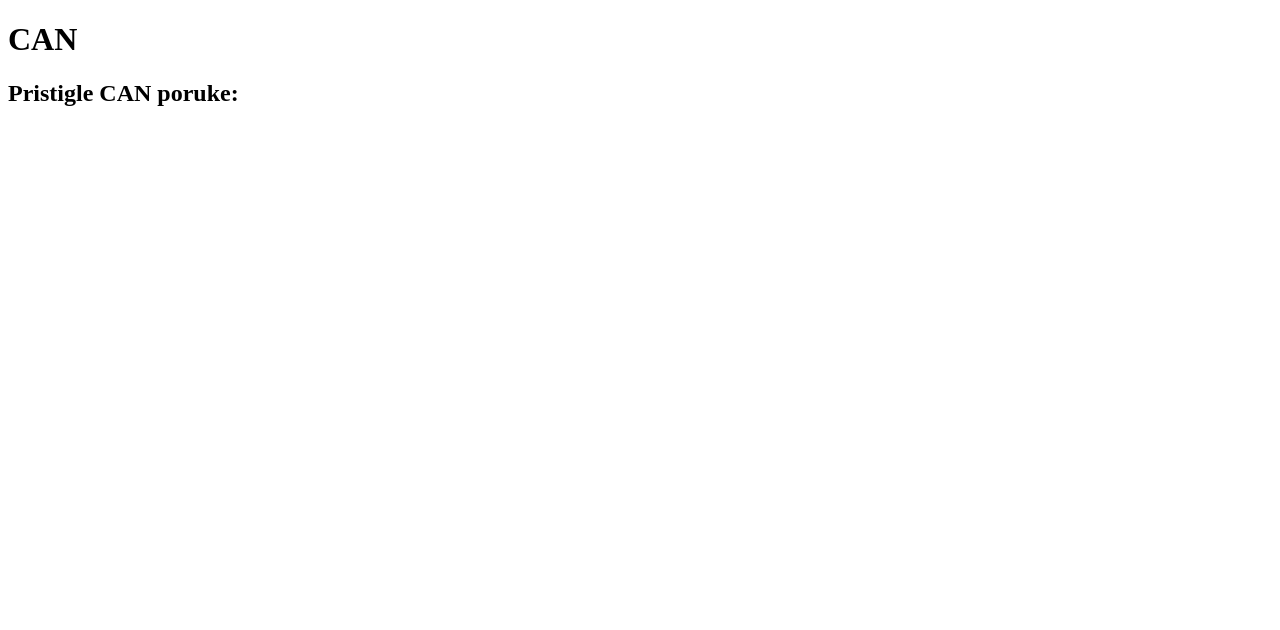
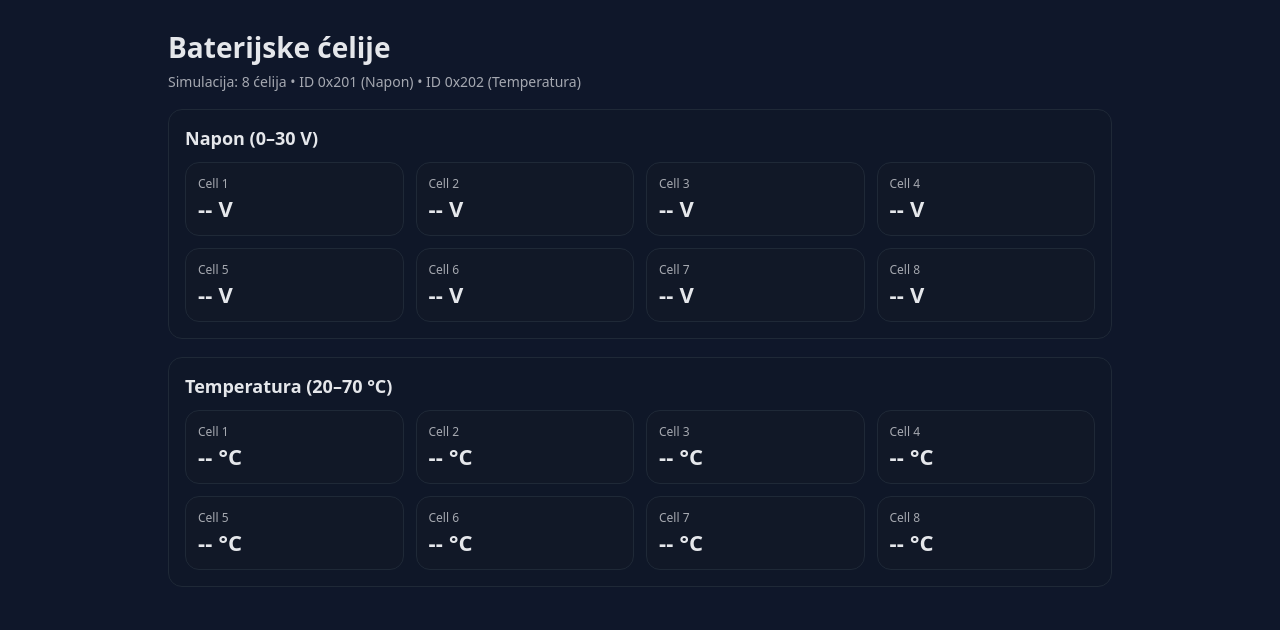
Before and after one commit to ak110701/fesb-telemetrija, an Electron app: page index.html in a window 1280 px wide. Drawn offline with Linux system fonts and the light colour scheme; no server answers.

Commit message:
Tjedan 3: CAN prikaz napona i temperature baterijskih ćelija

```diff
--- a/index.html
+++ b/index.html
@@ -2,12 +2,27 @@
 <html lang="hr">
 <head>
   <meta charset="UTF-8" />
-  <title>FESB Racing Telemetry</title>
+  <title>FESB Racing</title>
+  <link rel="stylesheet" href="styles.css">
 </head>
 <body>
-  <h1>CAN</h1>
-  <h2>Pristigle CAN poruke:</h2>
-  <ul id="can-list"></ul>
+  <div class="container">
+    <header>
+      <h1>Baterijske ćelije</h1>
+      <p class="hint">Simulacija: 8 ćelija • ID 0x201 (Napon) • ID 0x202 (Temperatura)</p>
+    </header>
+
+    <section class="panel">
+      <h2>Napon (0–30 V)</h2>
+      <div id="voltage-grid" class="grid"></div>
+    </section>
+
+    <section class="panel">
+      <h2>Temperatura (20–70 °C)</h2>
+      <div id="temp-grid" class="grid"></div>
+    </section>
+  </div>
+
   <script src="renderer.js"></script>
 </body>
 </html>
--- a/main.js
+++ b/main.js
@@ -4,8 +4,8 @@ const {startCAN } = require("./can_receiver");
 
 function createWindow() {
     const win = new BrowserWindow( {
-        width: 600,
-        height: 400,
+        width: 900,
+        height: 650,
         webPreferences: {
             preload: path.join(__dirname, "preload.js")
         }
--- a/renderer.js
+++ b/renderer.js
@@ -1,10 +1,48 @@
-const list = document.getElementById("can-list");
+const voltageGrid = document.getElementById("voltage-grid");
+const tempGrid = document.getElementById("temp-grid");
+
+function byteToVoltage(b) {
+  return (b / 255) * 30;
+}
+
+function byteToTemp(b) {
+  return 20 + (b / 255) * 50;
+}
+
+function createCells(gridEl, unit) {
+  gridEl.innerHTML = "";
+  for (let i = 0; i < 8; i++) {
+    const card = document.createElement("div");
+    card.className = "cell";
+    card.innerHTML = `
+      <div class="label">Cell ${i + 1}</div>
+      <div class="value">-- ${unit}</div>
+    `;
+    gridEl.appendChild(card);
+  }
+}
+
+function updateCells(gridEl, values, unit, decimals = 1) {
+  const cards = gridEl.querySelectorAll(".cell .value");
+  for (let i = 0; i < 8; i++) {
+    const v = values[i];
+    cards[i].textContent = `${v.toFixed(decimals)} ${unit}`;
+  }
+}
+
+createCells(voltageGrid, "V");
+createCells(tempGrid, "°C");
 
 window.electronAPI.onFrame((frame) => {
-  const item = document.createElement("li");
+  if (!frame || !Array.isArray(frame.data) || frame.data.length < 8) return;
 
-  item.textContent =
-    `ID: ${frame.id} | DATA: [${frame.data.join(", ")}] | TIME: ${frame.timestamp}`;
+  if (frame.id === 0x201) {
+    const voltages = frame.data.slice(0, 8).map(byteToVoltage);
+    updateCells(voltageGrid, voltages, "V", 2);
+  }
 
-  list.prepend(item);
+  if (frame.id === 0x202) {
+    const temps = frame.data.slice(0, 8).map(byteToTemp);
+    updateCells(tempGrid, temps, "°C", 1);
+  }
 });
--- a/styles.css
+++ b/styles.css
@@ -1,40 +1,71 @@
+* {
+  box-sizing: border-box;
+}
 body {
   font-family: system-ui, -apple-system, BlinkMacSystemFont, "Segoe UI", sans-serif;
-  display: flex;
-  flex-direction: column;
-  align-items: center;
-  justify-content: center;
-  height: 100vh;
   margin: 0;
   background: #0f172a;
   color: #e5e7eb;
 }
 
-h1 {
-  margin-bottom: 16px;
+.container {
+  max-width: 980px;
+  margin: 0 auto;
+  padding: 28px 18px 40px;
 }
 
-#numbers {
-  font-size: 2.5rem;
-  font-weight: bold;
-  padding: 12px 24px;
-  border-radius: 12px;
+header {
+  margin-bottom: 18px;
+}
+
+h1 {
+  margin: 0 0 6px;
+  font-size: 28px;
+}
+
+.hint {
+  margin: 0;
+  font-size: 14px;
+  color: rgba(229, 231, 235, 0.7);
+}
+
+.panel {
+  margin-top: 18px;
+  padding: 16px;
+  border: 1px solid #1f2937;
+  background: rgba(17, 24, 39, 0.35);
+  border-radius: 14px;
+}
+
+.panel h2 {
+  margin: 0 0 12px;
+  font-size: 18px;
+}
+
+.grid {
+  display: grid;
+  grid-template-columns: repeat(4, minmax(140px, 1fr));
+  gap: 12px;
+}
+
+.cell {
   background: #111827;
   border: 1px solid #1f2937;
-  min-width: 120px;
-  text-align: center;
+  border-radius: 14px;
+  padding: 12px;
+  min-height: 74px;
+  display: flex;
+  flex-direction: column;
+  justify-content: space-between;
 }
 
-.subtitle {
-  margin-top: 8px;
-  font-size: 0.9rem;
-  opacity: 0.7;
-}
-#can-list {
-  color: white;
-  font-size: 14px;
+.cell .label {
+  font-size: 12px;
+  color: rgba(229, 231, 235, 0.7);
 }
 
-#can-list li {
-  margin-bottom: 6px;
+.cell .value {
+  font-size: 22px;
+  font-weight: 700;
+  letter-spacing: 0.2px;
 }
```
Also changed, not shown: can_receiver.js (+24 -16 lines).
